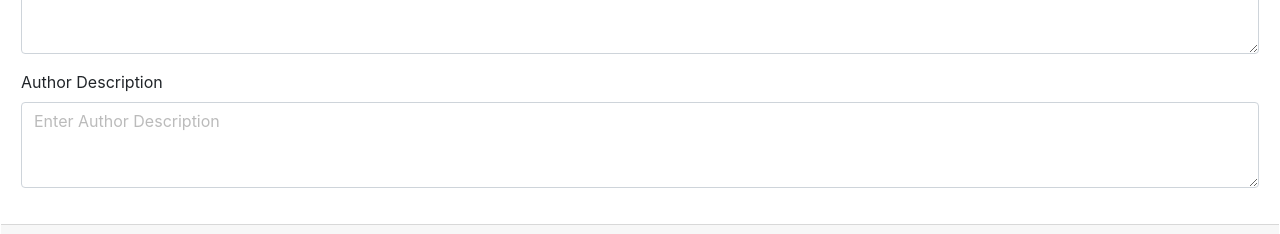
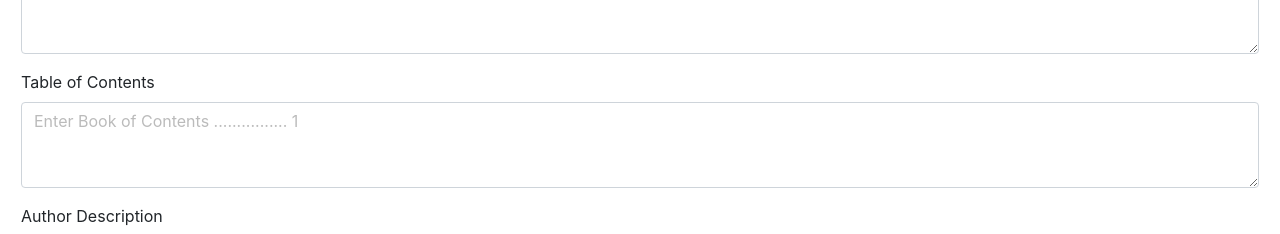
Before and after one commit to Kyriece/A-Slight-Sep-Up, a React (Create React App) app in the folder SEPT2021_MajorProject/FrontEnd/myfirstapp/: page /add in a window 1280 px wide. Shown: the part 520-754 px from the top of the page. Built offline with nearby package versions, Linux system fonts and the light colour scheme; no server answers.

Commit message:
Added table of contents, Added conditional rendering for table admin buttons

```diff
--- a/SEPT2021_MajorProject/FrontEnd/myfirstapp/src/App.css
+++ b/SEPT2021_MajorProject/FrontEnd/myfirstapp/src/App.css
@@ -42,6 +42,10 @@ img {
   padding-top: 80px;
 }
 
+.h3{
+  background-color: #238e53;
+}
+
 .dark-overlay {
   background-color: rgba(0, 0, 0, 0.7);
   position: absolute;
--- a/SEPT2021_MajorProject/FrontEnd/myfirstapp/src/components/Books/Book.js
+++ b/SEPT2021_MajorProject/FrontEnd/myfirstapp/src/components/Books/Book.js
@@ -45,6 +45,7 @@ class Book extends Component {
     blurb: "",
     authorDescription: "",
     rating: "",
+    tableOfContents: "",
   };
 
   componentDidMount() {
@@ -101,6 +102,7 @@ class Book extends Component {
           blurb: book.blurb,
           authorDescription: book.authorDescription,
           rating: book.rating,
+          tableOfContents: book.tableOfContents,
         });
       }
       console.log(book);
@@ -124,6 +126,7 @@ class Book extends Component {
       blurb: this.state.blurb,
       authorDescription: this.state.authorDescription,
       rating: this.state.rating,
+      tableOfContents: this.state.tableOfContents,
     };
 
     this.props.saveBook(book);
@@ -150,6 +153,7 @@ class Book extends Component {
       blurb: this.state.blurb,
       authorDescription: this.state.authorDescription,
       rating: this.state.rating,
+      tableOfContents: this.state.tableOfContents,
     };
     this.props.updateBook(book)
       if (this.props.bookObject.book != null) {
@@ -171,7 +175,7 @@ class Book extends Component {
   };
 
   render() {
-    const { title, author, coverPhotoURL, isbnNumber, price, language, genre, blurb, authorDescription, rating } =
+    const { title, author, coverPhotoURL, isbnNumber, price, language, genre, blurb, authorDescription, rating, tableOfContents } =
       this.state;
     return (
       <>
@@ -351,8 +355,27 @@ class Book extends Component {
                     name="blurb"
                     value={blurb}
                     onChange={this.bookChange}
+                    maxlength="1400"
                     className={"bg-white text-black"}
                     placeholder="Enter Book Blurb"
+                  />
+                </Form.Group>
+              </Form.Row>
+              <Form.Row>
+                <Form.Group as={Col} controlId="formGridTitle">
+                  <Form.Label>Table of Contents</Form.Label>
+                  <Form.Control
+                    required
+                    autoComplete="off"
+                    type="test"
+                    as="textarea"
+                    rows={3}
+                    name="tableOfContents"
+                    value={tableOfContents}
+                    onChange={this.bookChange}
+                    maxlength="800"
+                    className={"bg-white text-black"}
+                    placeholder="Enter Book of Contents ................ 1"
                   />
                 </Form.Group>
               </Form.Row>
@@ -366,6 +389,7 @@ class Book extends Component {
                     name="authorDescription"
                     as="textarea"
                     rows={3}
+                    maxlength="600"
                     value={authorDescription}
                     onChange={this.bookChange}
                     className={"bg-white text-black"}
--- a/SEPT2021_MajorProject/FrontEnd/myfirstapp/src/components/Books/BookList.js
+++ b/SEPT2021_MajorProject/FrontEnd/myfirstapp/src/components/Books/BookList.js
@@ -24,11 +24,13 @@ import {
   faFastForward,
   faSearch,
   faTimes,
+  faEye,
 } from "@fortawesome/free-solid-svg-icons";
 import { Link } from "react-router-dom";
 import MyToast from "../MyToast";
 import axios from "axios";
 import Header from "../Layout/Header";
+import store from "../../store";
 
 class BookList extends Component {
   constructor(props) {
@@ -185,7 +187,8 @@ class BookList extends Component {
 
   render() {
     const { books, currentPage, totalPages, search } = this.state;
-
+    const user = store.getState().security.user
+    console.log(user);
     return (
       <>
       <Header/>
@@ -275,6 +278,8 @@ class BookList extends Component {
                       <td>{book.genre}</td>
                       <td>
                         <ButtonGroup>
+                          {user.userStatus === "admin" &&
+                          <>
                             <Link
                               to={"edit/" + book.id}
                               className="btn btn-sm btn-outline-primary"
@@ -288,11 +293,13 @@ class BookList extends Component {
                           >
                             <FontAwesomeIcon icon={faTrash} />
                           </Button>
+                          </>
+                          }
                           <Link
                             to={"BookProfile/" + book.id}
                             className="btn btn-sm btn-outline-primary"
                           >
-                            <FontAwesomeIcon icon={faSearch} />
+                            <FontAwesomeIcon icon={faEye} />
                           </Link>{" "}
                         </ButtonGroup>
                       </td>
--- a/SEPT2021_MajorProject/FrontEnd/myfirstapp/src/components/Books/BookProfile.js
+++ b/SEPT2021_MajorProject/FrontEnd/myfirstapp/src/components/Books/BookProfile.js
@@ -31,6 +31,7 @@ class BookProfile extends Component{
         blurb: "",
         authorDescription: "",
         rating: "",
+        tableOfContents: "",
       };
 
     componentWillMount(){
@@ -46,7 +47,8 @@ class BookProfile extends Component{
             genre:result.data.genre,
             blurb:result.data.blurb,
             authorDescription:result.data.authorDescription,
-            rating:result.data.rating
+            rating:result.data.rating,
+            tableOfContents:result.data.tableOfContents
           });
         });
 
@@ -64,22 +66,22 @@ class BookProfile extends Component{
 
                 <>
                 <Header />
-                <div class="container profile" style={{paddingBottom: '430px'}}>
+                <div class="container profile" style={{paddingBottom: '400px'}}>
                     <div class="column" >
                         <div class="col-md-4">
-                            <div style={{ paddingRight: '50px', float: 'left', width: '300px', height: '400px' }}>
+                            <div style={{ paddingRight: '50px', float: 'left', width: '300px' }}>
                                 <img src={this.state.coverPhotoURL} alt="" style={{height: '100%'}} />
                             </div>
                         </div>
                     </div>
-                    <div style={{ paddingLeft: '20px', float:'left', width:'790px', height:'400px' }}>
+                    <div style={{ paddingLeft: '20px', float:'left', width:'790px', height:'100%' }}>
                         <br></br>
                         <h1 className="display-4 text-center"> {this.state.title}</h1>
                         <div></div>
                         <p1 className="display-8 text-center" >{this.state.blurb}</p1>
                     </div>
                 </div>
-                <div class="container profile">
+                <div class="container profile" >
                     <div class = "column">
                         <div class="col-md-4" style={{ float:'left', width: '300px'}}>
                             <h3 >Rating: {this.state.rating}/5</h3>
@@ -100,8 +102,9 @@ class BookProfile extends Component{
                             <p >{this.state.authorDescription}</p>
                         </div>
                     </div>
-                    <div>
-                    <h3 style={{ float:"left", width: '790px'}}> main book content here  </h3>
+                    <div style={{ float:"left", width: '600px'}}>
+                    <h3> Table of contents <br></br>  </h3>
+                    <p>{this.state.tableOfContents}</p>
                     </div>
                 </div>
             </>
--- a/SEPT2021_MajorProject/FrontEnd/myfirstapp/src/components/Dashboard.js
+++ b/SEPT2021_MajorProject/FrontEnd/myfirstapp/src/components/Dashboard.js
@@ -4,6 +4,7 @@ import Header from "./Layout/Header";
 import Footer from "./Layout/Footer";
 import { Link } from 'react-router-dom';
 import store from "../store";
+import BookList from "./Books/BookList";
 
 class Dashboard extends Component {
 
--- a/SEPT2021_MajorProject/FrontEnd/myfirstapp/src/components/Layout/Header.js
+++ b/SEPT2021_MajorProject/FrontEnd/myfirstapp/src/components/Layout/Header.js
@@ -91,7 +91,7 @@ const Header = (props) => {
                     : /* Else user === undefined (Logged Out) */
                     <ul className="navbar-nav ml-auto">
                         <li className="nav-item">
-                            <a className="nav-link" href="/UpdateUser">
+                            <a className="nav-link" href="/profile">
                                 <FontAwesomeIcon icon ={faUserCog} />
                                 User Profile
                             </a>
```
Also changed, not shown: 2 other files (tests, documents, lock files or other folders). Lines whose indentation alone changed are shown as unchanged.
